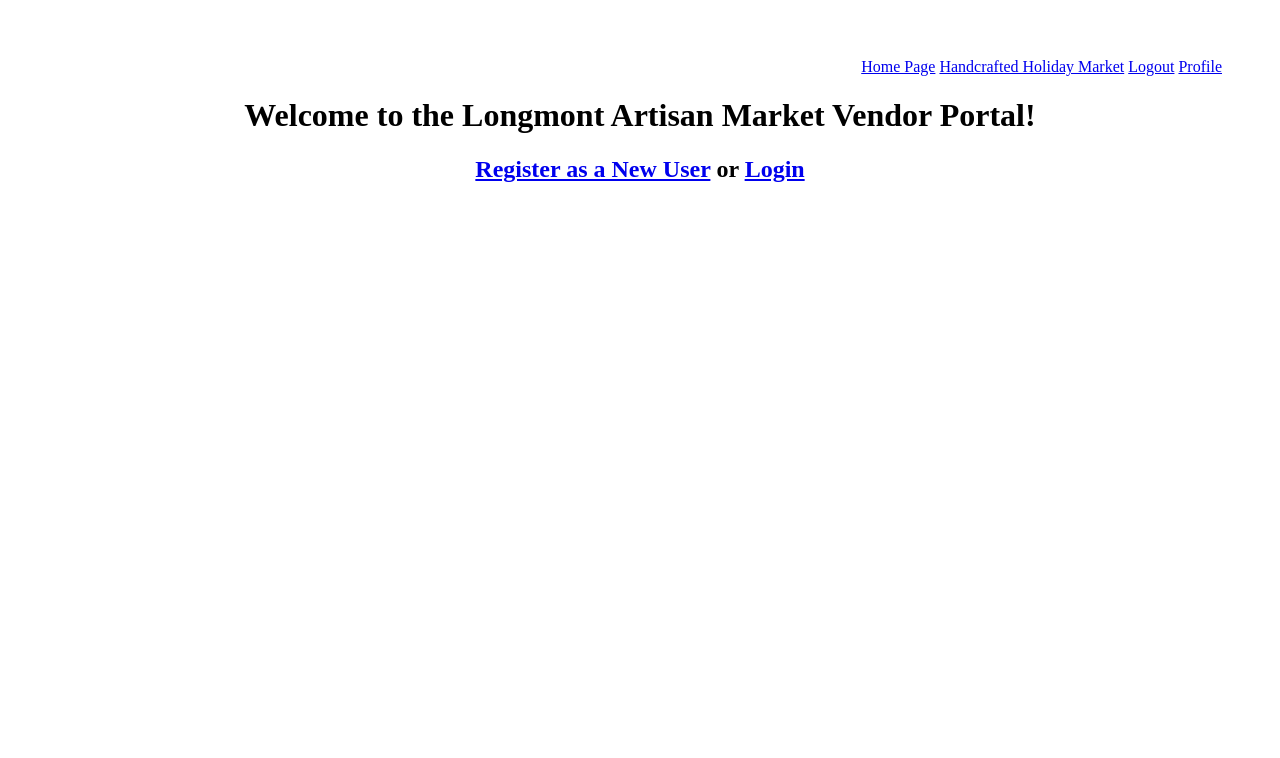
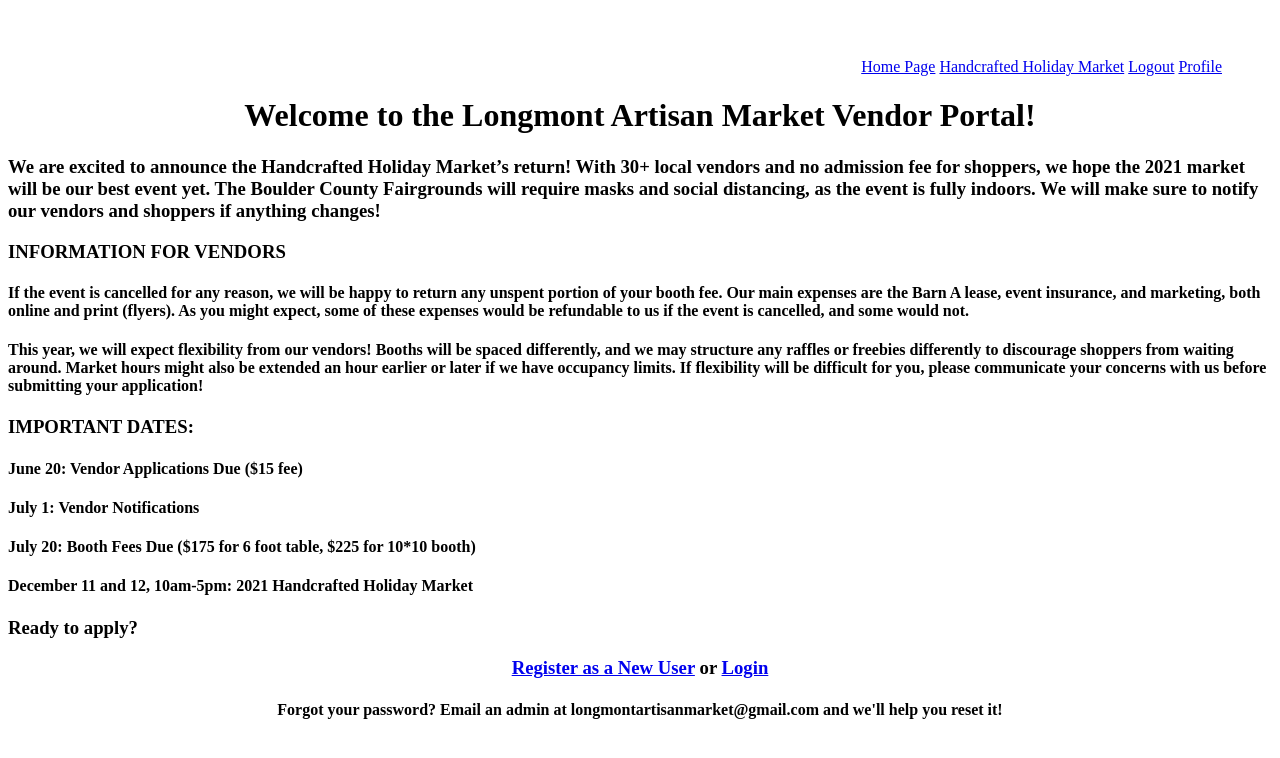
Before and after one commit to Longmont-Artisan-Market/lam_api, a Rails app: page / in a window 1280 px wide. Shown: the top 758 px of the page. Run offline with Rails 7, Linux system fonts and the light colour scheme; a user stored in the database is signed in; data that the repository does not hold is empty; style sheets or scripts are compiled from the project's sources; some libraries are stand-ins or nearby versions.

Commit message:
added event info to homepage

```diff
--- a/app/controllers/homepage_controller.rb
+++ b/app/controllers/homepage_controller.rb
@@ -1,6 +1,7 @@
 class HomepageController < ApplicationController
 
   def index
+    @current_event = Event.open_for_application.first
   end
 
 end
--- a/app/views/homepage/index.html.erb
+++ b/app/views/homepage/index.html.erb
@@ -1,3 +1,27 @@
 <h1 style="text-align: center">Welcome to the Longmont Artisan Market Vendor Portal!</h1>
 
-<h2 style="text-align: center"><%=link_to "Register as a New User", "/register" %> or <%=link_to "Login", "/login" %></h2>
+<h3> We are excited to announce the Handcrafted Holiday Market’s return!  With 30+ local vendors and no admission fee for shoppers, we hope the 2021 market will be our best event yet.
+The Boulder County Fairgrounds will require masks and social distancing, as the event is fully indoors.  We will make sure to notify our vendors and shoppers if anything changes!</h3>
+
+<h3 style="font-weight: bold">INFORMATION FOR VENDORS</h3>
+
+<h4>If the event is cancelled for any reason, we will be happy to return any unspent portion of your booth fee.
+Our main expenses are the Barn A lease, event insurance, and marketing, both online and print (flyers).
+As you might expect, some of these expenses would be refundable to us if the event is cancelled, and some would not.</h4>
+
+<h4>This year, we will expect flexibility from our vendors!
+Booths will be spaced differently, and we may structure any raffles or freebies
+differently to discourage shoppers from waiting around.  Market hours might also be extended an hour earlier or later
+if we have occupancy limits.
+If flexibility will be difficult for you, please communicate your concerns with us before submitting your application!</h4>
+
+<h3 style="font-weight: bold">IMPORTANT DATES:</h3>
+<h4>June 20: Vendor Applications Due ($15 fee)</h4>
+<h4>July 1: Vendor Notifications</h4>
+<h4>July 20: Booth Fees Due
+($175 for 6 foot table, $225 for 10*10 booth)</h4>
+<h4>December 11 and 12, 10am-5pm: 2021 Handcrafted Holiday Market </h4>
+
+<h3 style="font-weight: bold"> Ready to apply? </h3>
+<h3 style="text-align: center"><%=link_to "Register as a New User", "/register" %> or <%=link_to "Login", "/login" %></h3>
+<h4 style="text-align: center"> Forgot your password? Email an admin at longmontartisanmarket@gmail.com and we'll help you reset it!</h4>
```
